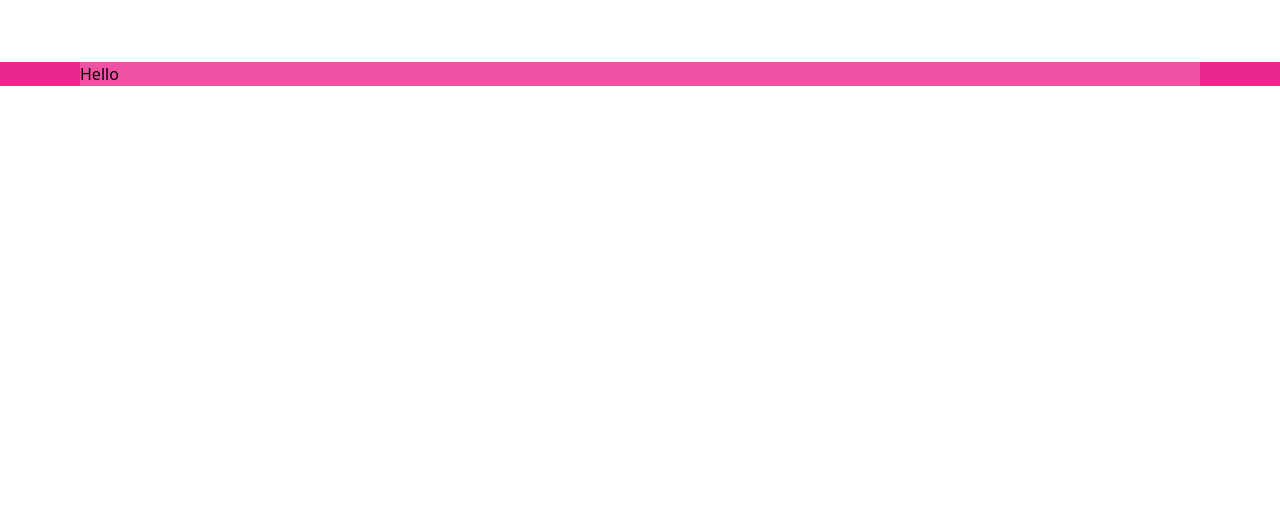
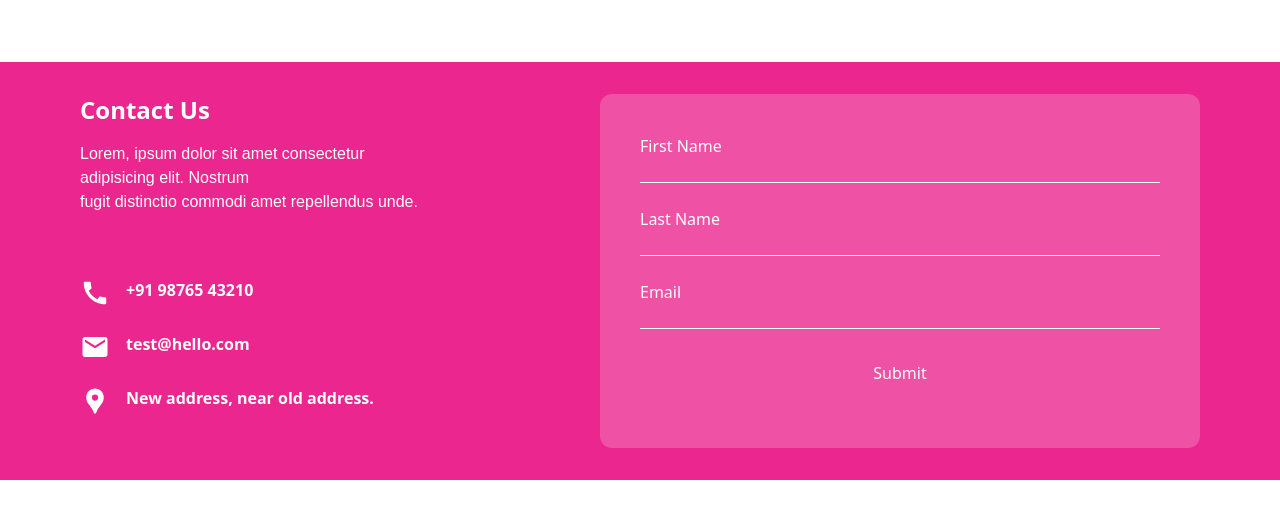
Before and after one commit to meetdevlope/lic-madhav, a Next.js app: page / in a window 1280 px wide. Shown: the part 2090-2595 px from the top of the page. Before the commit the page ends 2204 px from the top, so only its background shows below. Built offline with nearby package versions, Linux system fonts and the light colour scheme.

Commit message:
contact us section is almost completed

```diff
--- a/components/contactUsSection.jsx
+++ b/components/contactUsSection.jsx
@@ -1,11 +1,77 @@
 import React from "react";
+import { MdCall, MdEmail, MdLocationPin } from "react-icons/md";
+import ButtonComponent from "./buttonComponent";
 
 const ContactUsSection = () => {
+  const contactOptions = [
+    {
+      icon: <MdCall />,
+      text: "+91 98765 43210",
+    },
+    {
+      icon: <MdEmail />,
+      text: "test@hello.com",
+    },
+    {
+      icon: <MdLocationPin />,
+      text: "New address, near old address.",
+    },
+  ];
   return (
-    <section className="bg-pink">
-      <div></div>
-      <form action="" className="bg-pink-light">
-        Hello
+    <section className="bg-pink flex flex-col tab:flex-row py-8">
+      <div className="flex-1">
+        <h3 className="text-white">Contact Us</h3>
+
+        <p className="text-white mt-4 tab:w-2/3">
+          Lorem, ipsum dolor sit amet consectetur adipisicing elit. Nostrum{" "}
+          <br />
+          fugit distinctio commodi amet repellendus unde.
+        </p>
+
+        <div className="my-8 tab:mt-16 tab:mb-8 flex flex-col gap-6">
+          {contactOptions.map((contactOption) => {
+            return (
+              <div key={contactOption.text} className="flex cursor-pointer">
+                <span className="text-white text-3xl">
+                  {contactOption.icon}
+                </span>
+                <h4 className="text-white ml-4">{contactOption.text}</h4>
+              </div>
+            );
+          })}
+        </div>
+      </div>
+      <form
+        action=""
+        className="bg-pink-light flex flex-col gap-6 flex-1 p-10 text-white rounded-xl"
+      >
+        <div className="flex flex-col">
+          <label htmlFor="firstName">First Name</label>
+          <input
+            type="text"
+            className="border-b bg-[transparent] focus:outline-none"
+          />
+        </div>
+
+        <div className="flex flex-col">
+          <label htmlFor="firstName">Last Name</label>
+          <input
+            type="text"
+            className="border-b bg-[transparent] focus:outline-none"
+          />
+        </div>
+
+        <div className="flex flex-col">
+          <label htmlFor="firstName">Email</label>
+          <input
+            type="email"
+            name=""
+            id=""
+            className="border-b bg-[transparent] focus:outline-none"
+          />
+        </div>
+
+        <ButtonComponent buttonText={"Submit"} />
       </form>
     </section>
   );
--- a/components/counter.jsx
+++ b/components/counter.jsx
@@ -20,7 +20,7 @@ const Counter = () => {
     <div className="w-full flex flex-1 flex-wrap tab:flex-nowrap justify-center gap-8 tab:gap-16">
       {counterData.map((counter) => (
         <div className="text-center" key={counter.number}>
-          <span className="text-4xl font-bold">{counter.number}+</span>
+          <span className="text-4xl font-bold">{counter.number + "+"} </span>
           <p>{counter.title}</p>
         </div>
       ))}
--- a/components/servicesSection.jsx
+++ b/components/servicesSection.jsx
@@ -1,18 +1,36 @@
-import React from 'react'
-import CardComponent from './cardComponent'
-import {BiHome} from 'react-icons/bi'
+import React from "react";
+import CardComponent from "./cardComponent";
+import { BiHome } from "react-icons/bi";
 
 const ServicesSection = () => {
   return (
-    <section className='bg-gray flex flex-col justify-center items-center p-20' >
-      <h2 className='mb-10' >Services</h2>
-      <div className='flex justify-center items-center gap-8' >
-        <CardComponent cardTitle={'Category 1'} icon={<BiHome size={'1.5rem'} />} cardDescription={'Lorem ipsum, dolor sit amet consectetur adipisicing elit. Qui earum nemo debitis modi, obcaecati voluptatem praesentium ipsa magnam. Iure, odio! Lorem ipsum, dolor sit amet consectetur adipisicing elit.'} />
-        <CardComponent cardTitle={'Category 2'} icon={<BiHome size={'1.5rem'} />} cardDescription={'Lorem ipsum, dolor sit amet consectetur adipisicing elit. Qui earum nemo debitis modi, obcaecati voluptatem praesentium ipsa magnam. Iure, odio! Lorem ipsum, dolor sit amet consectetur adipisicing elit.'} />
-        <CardComponent cardTitle={'Category 3'} icon={<BiHome size={'1.5rem'} />} cardDescription={'Lorem ipsum, dolor sit amet consectetur adipisicing elit. Qui earum nemo debitis modi, obcaecati voluptatem praesentium ipsa magnam. Iure, odio! Lorem ipsum, dolor sit amet consectetur adipisicing elit.'} />
+    <section className="bg-gray flex flex-col justify-center items-center p-20">
+      <h2 className="mb-10">Services</h2>
+      <div className="flex justify-center items-center flex-wrap gap-8">
+        <CardComponent
+          cardTitle={"Category 1"}
+          icon={<BiHome size={"1.5rem"} />}
+          cardDescription={
+            "Lorem ipsum, dolor sit amet consectetur adipisicing elit. Qui earum nemo debitis modi, obcaecati voluptatem praesentium ipsa magnam. Iure, odio! Lorem ipsum, dolor sit amet consectetur adipisicing elit."
+          }
+        />
+        <CardComponent
+          cardTitle={"Category 2"}
+          icon={<BiHome size={"1.5rem"} />}
+          cardDescription={
+            "Lorem ipsum, dolor sit amet consectetur adipisicing elit. Qui earum nemo debitis modi, obcaecati voluptatem praesentium ipsa magnam. Iure, odio! Lorem ipsum, dolor sit amet consectetur adipisicing elit."
+          }
+        />
+        <CardComponent
+          cardTitle={"Category 3"}
+          icon={<BiHome size={"1.5rem"} />}
+          cardDescription={
+            "Lorem ipsum, dolor sit amet consectetur adipisicing elit. Qui earum nemo debitis modi, obcaecati voluptatem praesentium ipsa magnam. Iure, odio! Lorem ipsum, dolor sit amet consectetur adipisicing elit."
+          }
+        />
       </div>
     </section>
-  )
-}
+  );
+};
 
-export default ServicesSection
+export default ServicesSection;
```
Also changed, not shown: styles/globals.css (+9 -11 lines).
